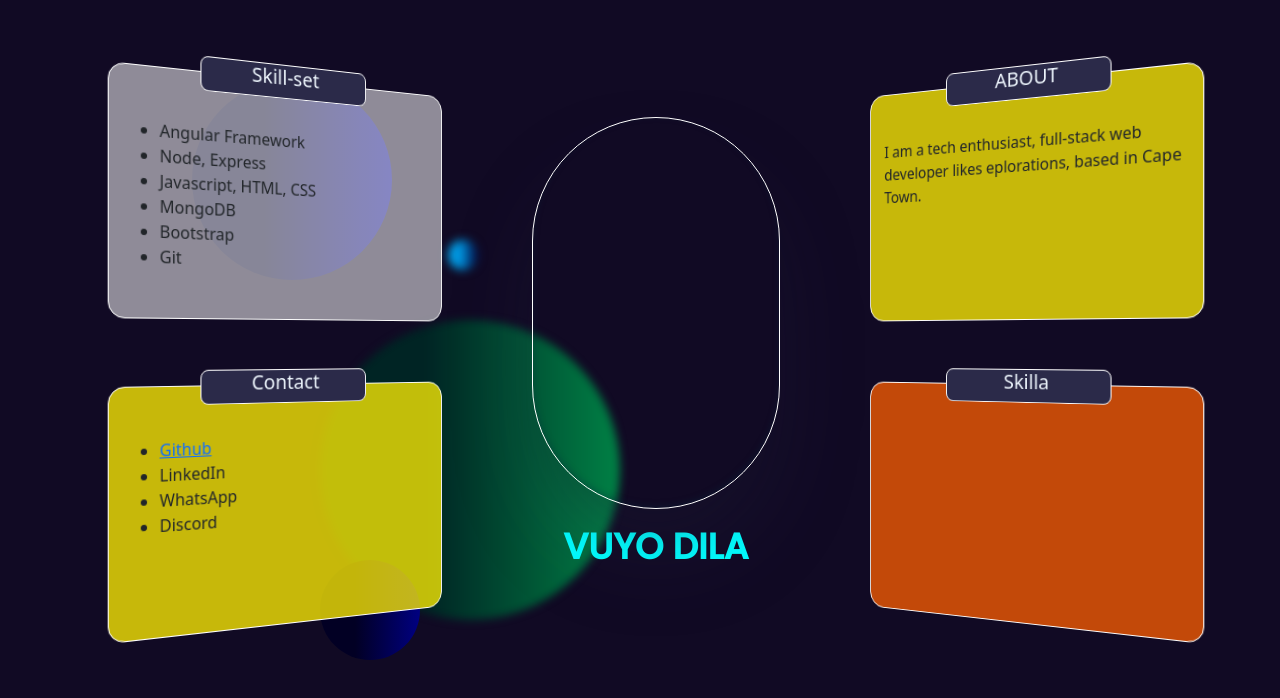
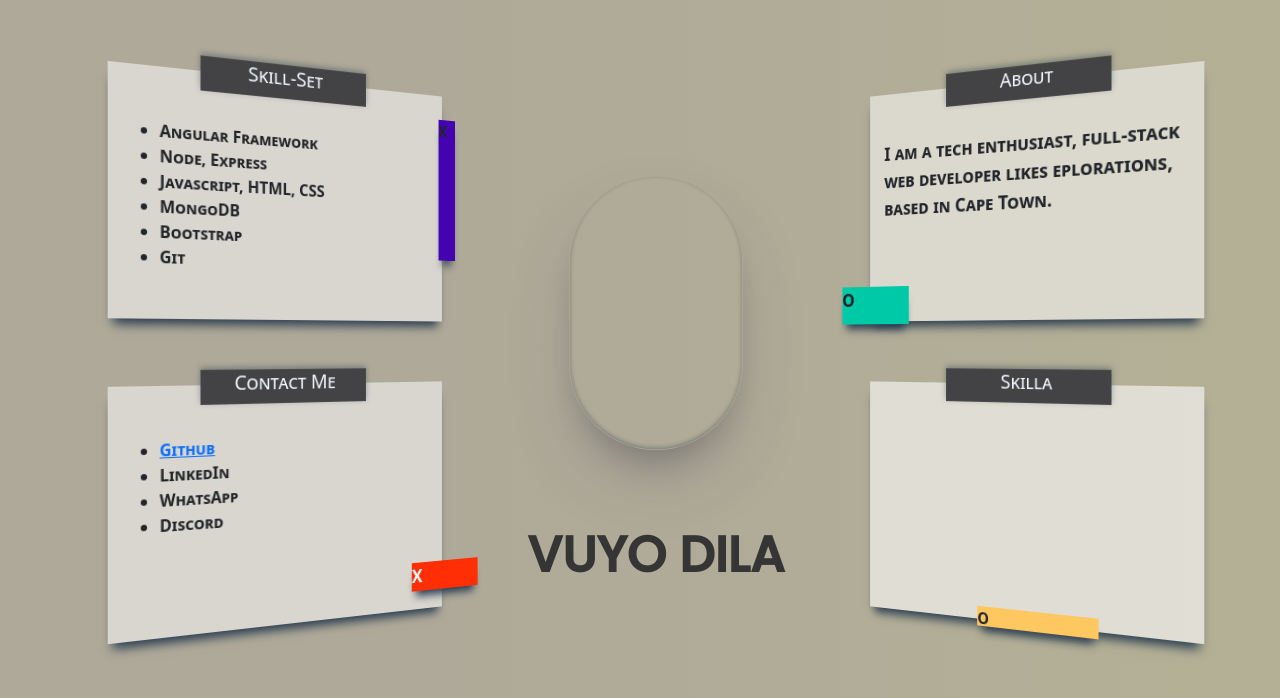
Before and after one commit to D3konR3kon/Profile, a plain HTML site: page index.html in a window 1280 px wide. Drawn offline with Linux system fonts and the light colour scheme.

Commit message:
2nd Commit

```diff
--- a/_prifile.css
+++ b/_prifile.css
@@ -2,75 +2,99 @@
 
 
 body{
-    background: rgb(17, 10, 36) !important;
+    background: linear-gradient(90deg,
+    rgb(175, 169, 153) 35%,
+    rgb(180, 176, 149)) !important;
+   /* background: #c4b7a8 !important ; */
 }
 .ci{
-    width: 100px;
-    height: 100px;
+    width: 80px;
+    height: 30px;
+
+    color: #ffffff;
+    font-size: larger;
+    position: absolute;
+
+    z-index: -1;
+    top: 80%;
+    left: 90%;
+    background-color: #ff2e04;
+     /* background: linear-gradient(90deg,
+    rgb(36, 0, 0) 35%,
+    rgb(233, 76, 76));
+
+     */
+    box-shadow: rgb(38, 57, 77) 0px 10px 10px -5px;
+}.ci2{
+    width: 80px;
+    height: 40px;
     background-color: aqua;
     position: absolute;
-    border-radius: 50px;
-    z-index: -1;
-    top: 70%;
-    left: 25%;
-    background-color: rgb(2,0,36);
-    background: linear-gradient(90deg,
-    rgba(2,0,36,1) 35%,
-    rgba(0,0,129,1));
-}.ci2{
-    width: 200px;
-    height: 200px;
+    /* border-radius: 50%; */
+    z-index: -2;
+    top: 85%;
+    left: -10%;
+
+    /* border: 5px solid gold; */
+    /* background-color: rgb(2,0,36); */
+    background: #00C9A7;
+    box-shadow: rgb(38, 57, 77) 0px 10px 10px -5px;
+
+}.ci3{
+    width: 20px;
+    height: 150px;
     background-color: aqua;
     position: absolute;
-    border-radius: 50%;
-    z-index: -1;
+
+    z-index: -10;
     top: 10%;
-    left: 15%;
-    background-color: rgb(2,0,36);
-    background: linear-gradient(90deg,
-    rgba(2,0,36,1) 35%,
-    rgba(0,0,129,1));
-}.ci3{
-    width: 300px;
-    height: 300px;
-    background-color: aqua;
-    position: absolute;
-    border-radius: 50%;
-    z-index: -10;
-    top: 40%;
-    left: 25%;
-    background-color: rgb(2,0,36);
-    background: linear-gradient(90deg,
-    rgb(0, 36, 36) 35%,
-    rgb(0, 129, 69));
-    filter: blur(4px);
+    left: 99%;
+
+    background: #4502b1;
+    box-shadow: rgb(38, 57, 77) 0px 10px 10px -5px;
+
 }.ci4{
     width: 30px;
-    height: 30px;
-    background-color: aqua;
+    height: 15px;
+
     position: absolute;
-    border-radius: 50%;
+    border: 1px solid black;
     z-index: -20;
     top: 30%;
+    left: 45%;
+    background-color: rgb(2,0,36);
+    background:
+    rgb(232, 236, 1);
+
+    box-shadow: 0px 0px 10px rgba(0,0,0,.5)
+
+}.ci5{
+    width: 10vw;
+    height: 20px;
+
+    position: absolute;
+
+    z-index: 1;
+    top: 95%;
     left: 35%;
-    background-color: rgb(2,0,36);
+
+    background:
+    #FFC75F;
+    box-shadow: rgb(38, 57, 77) 0px 10px 10px -5px;
+}
+.ci6{
+    width: 150px;
+    height: 10px;
+
+    position: absolute;
+
+    z-index: -1;
+    top: 15%;
+    left: 55%;
+
     background: linear-gradient(90deg,
-    rgb(1, 161, 236) 35%,
-    rgb(4, 5, 63));
-    filter: blur(5px);
-}.c5{
-    width: 100px;
-    height: 100px;
-    background-color: aqua;
-    position: absolute;
-    border-radius: 50px;
-    z-index: -1;
-    top: 40%;
-    left: 25%;
-    background-color: rgb(2,0,36);
-    background: linear-gradient(90deg,
-    rgba(2,0,36,1) 35%,
-    rgba(0,0,129,1));
+    rgb(1, 236, 21) 35%,
+    rgb(4, 63, 17));
 }
 .w-1{
     padding-top: 5%;
@@ -112,12 +136,15 @@ body{
     background: linear-gradient(90deg,
     rgba(2,0,36,1) 35%,
     rgba(0,0,129,1)); */
-    border: 1px solid #ffffff;
+    border: 1px solid #ffffff00;
     /* background-color: blue; */
     height: 50%;
     margin-top: 1rem;
-    border-radius: 1rem ;
+    /* border-radius: 1rem ; */
     /* background-color: rgba(19, 28, 107, 0.877); */
+    font-variant-caps: small-caps;
+    font-weight: bolder;
+    box-shadow: rgb(38, 57, 77) 0px 10px 10px -5px;
 }
 .mid{
     display: flex;
@@ -136,6 +163,7 @@ rgba(10, 37, 64, 0.35) 0px -2px 6px 0px inset;
     height: 70%;
     align-self:center;
     margin-top: 15%;
+    transform: scale(.7);
 }
 .sqr1{
     background: #ffffff86;
@@ -143,19 +171,22 @@ rgba(10, 37, 64, 0.35) 0px -2px 6px 0px inset;
     transform-style: preserve-3d;
 
 }
+
 .sqr2{
-    background: #ffee02c2;
+    background: #ffffff86;
     transform: rotateX(0deg) rotateY(20deg);
     transform-style: preserve-3d;
+    box-shadow: rgb(38, 57, 77) 0px 10px 10px -5px;
 }
 .sqr4{
-    background: #ffee02c2;
+    background: #ffffff86;
     transform: rotateX(0deg) rotateY(-20deg);
     transform-style: preserve-3d;
 
+    font-size:larger;
 }
 .sqr5{
-    background: #fa5c00c2;
+    background: #ffffff96;
     transform: rotateX(0deg) rotateY(-20deg);
     transform-style: preserve-3d;
 }
@@ -167,21 +198,25 @@ rgba(10, 37, 64, 0.35) 0px -2px 6px 0px inset;
     top: -1rem;
     left: 25%;
     background:
-    rgb(43, 42, 73) 35%;
-    border-radius: .5rem;
+    rgb(67, 66, 68);
+    box-shadow: rgba(50, 50, 93, 0.25) 0px 50px 100px -20px,
+rgba(15, 15, 15, 0.3) 0px 30px 60px -30px,
+rgba(10, 37, 64, 0.35) 0px -2px 6px 0px ;
     color: aliceblue;
-    border: 1px solid #ffffff;
+    border: 1px solid #4b4b4b;
+    z-index: 2;
+    font-variant-caps: small-caps;
+    font-weight: bolder;
+}
+
+.name{
+    font-family: 'Poppins', sans-serif;
+    color: rgb(53, 53, 53);
+    font-size: 50px;
+    font-weight: 800;
 
 }
-.cnt li{
-
+.sqr-0:hover{
+    transition: ease-in-out 1s;
+    transform:none;
 }
-.name{
-    font-family: 'Poppins', sans-serif;
-    color: aqua;
-    font-size: 36px;
-    font-weight: 800;
-
-
-
-}
--- a/index.html
+++ b/index.html
@@ -10,12 +10,12 @@
     <title>My Profile</title>
 </head>
 <body>
-    <div class="ci"></div>
-    <div class="ci2"></div>
-    <div class="ci3"></div>
-    <div class="ci4"></div>
-    <div class="ci5"></div>
-    <div class="ci6"></div>
+
+
+
+
+    <!-- <div class="ci4">X</div>
+    <div class="ci6">O</div> -->
 
     <div class="row justify-content-center  w-1">
 
@@ -24,7 +24,7 @@
             <div class=" card col-4">
                 <div class="sqr-0 sqr1 mb-5">
                     <div class="h-sec mx-auto text-center">
-                        <h5>Skill-set</h5>
+                        <h5>Skill-Set</h5>
                     </div>
                     <div class="body mt-5 mx-3">
                         <ul>
@@ -40,11 +40,12 @@
 
 
                         </ul>
+                        <div class="ci3">X</div>
                     </div>
                 </div>
                 <div class="sqr-0 sqr2  ">
                     <div class="h-sec mx-auto text-center">
-                        <h5>Contact</h5>
+                        <h5>Contact Me</h5>
                     </div>
                     <div class="body mt-5 mx-3">
                         <ul class="cnt">
@@ -54,6 +55,7 @@
                             <li>Discord</li>
 
                         </ul>
+                        <div class="ci">X</div>
                     </div>
                 </div>
 
@@ -67,16 +69,19 @@
             <div class="card col-4">
                 <div class="sqr-0 sqr4 mb-5 ">
                     <div class="h-sec mx-auto text-center">
-                        <h5>ABOUT</h5>
+                        <h5>About</h5>
                     </div>
                     <div class="body mt-5 mx-3 ">
+                        <div class="ci2">O</div>
                         <p>I am a tech enthusiast, full-stack web developer likes eplorations, based in Cape Town.</p>
                     </div>
                 </div>
                 <div class="sqr-0 sqr5">
+
                     <div class="h-sec mx-auto text-center">
                         <h5>Skilla</h5>
                     </div>
+                    <div class="ci5">O</div>
                 </div>
 
             </div>
```
